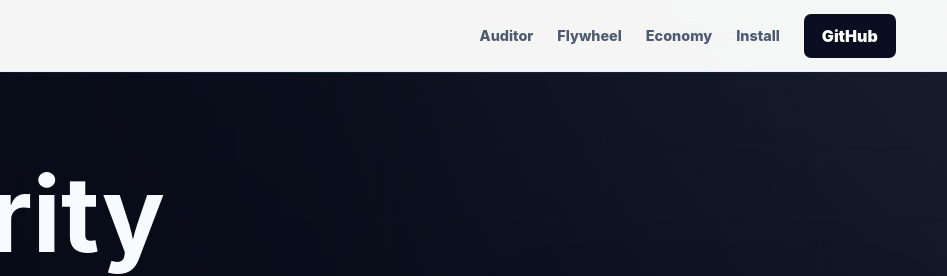
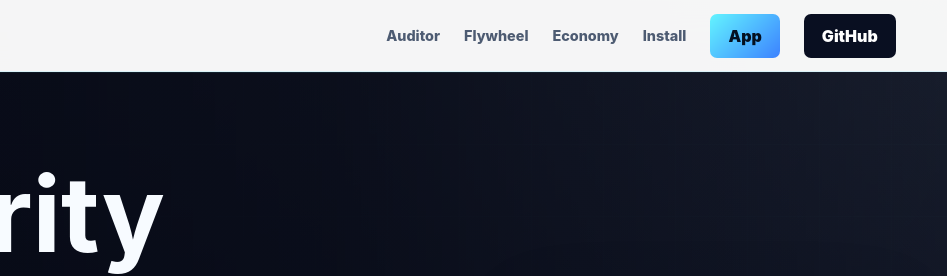
Before and after one commit to DSB-117/brainblast-website, a plain HTML site: page index.html in a window 1280 px wide. Shown: the top 276 px of the page, 333-1280 px from the left. Drawn offline with Linux system fonts and the light colour scheme.

Commit message:
feat: add App link to header nav pointing to app.brainblast.tech
Now that the brainblast registry is live, surface it as a primary
CTA alongside the GitHub link.

```diff
--- a/index.html
+++ b/index.html
@@ -25,6 +25,7 @@
         <a href="#economy">Economy</a>
         <a href="#install">Install</a>
       </nav>
+      <a class="header-cta header-cta-app" href="https://app.brainblast.tech" target="_blank" rel="noopener">App</a>
       <a class="header-cta" href="https://github.com/DSB-117/brainblast">GitHub</a>
       <button class="menu-button" type="button" data-menu-button aria-label="Open menu">
         <span></span>
@@ -37,6 +38,7 @@
       <a href="#flywheel">Flywheel</a>
       <a href="#economy">Economy</a>
       <a href="#install">Install</a>
+      <a href="https://app.brainblast.tech" target="_blank" rel="noopener">App</a>
       <a href="https://github.com/DSB-117/brainblast">GitHub</a>
     </nav>
 
--- a/styles.css
+++ b/styles.css
@@ -104,7 +104,7 @@ p {
   border-bottom: 1px solid rgba(130, 231, 255, 0.24);
   display: grid;
   gap: 24px;
-  grid-template-columns: 1fr auto auto;
+  grid-template-columns: 1fr auto auto auto;
   left: 0;
   min-height: 72px;
   padding: 0 clamp(18px, 4vw, 52px);
@@ -174,6 +174,11 @@ p {
   background: #090f21;
   color: var(--white);
   padding: 0 18px;
+}
+
+.header-cta-app {
+  background: linear-gradient(135deg, var(--cyan), var(--blue));
+  color: #041021;
 }
 
 .button {
```
